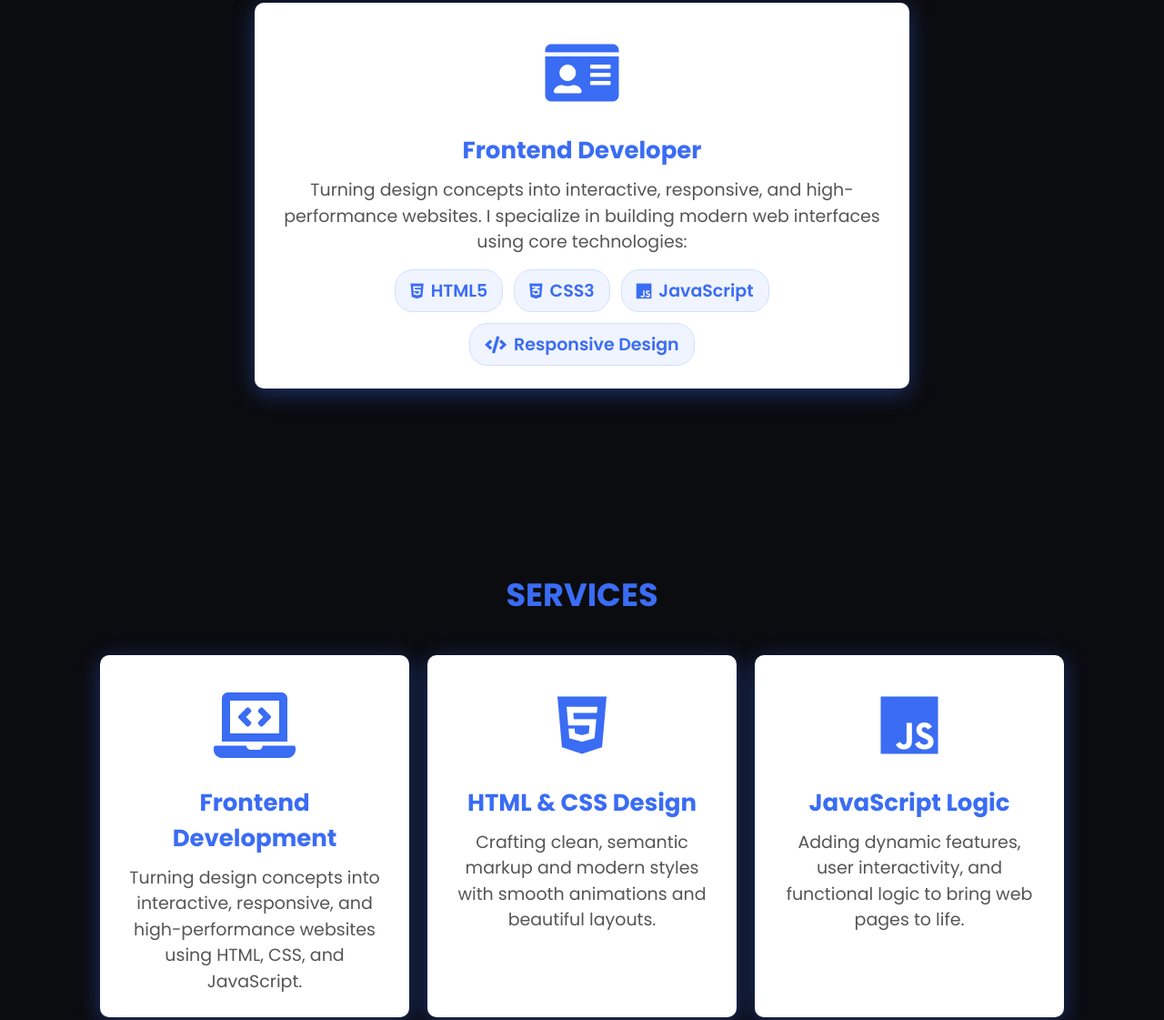
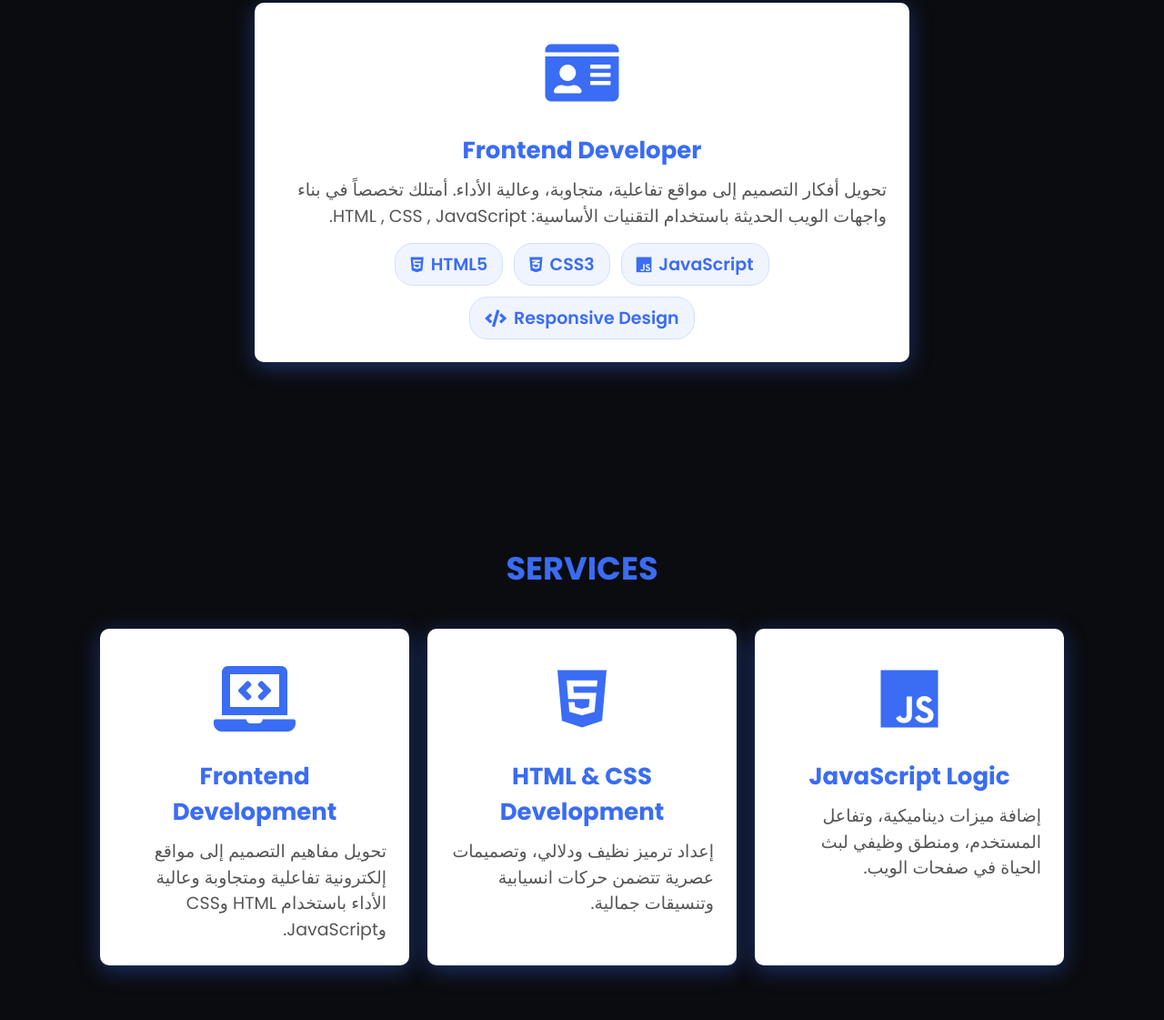
Before and after one commit to A7madawaD/awed-portfolio, a plain HTML site: page index.html in a window 1280 px wide. Shown: the part 990-2111 px from the top of the page at 91% size. Drawn offline with Linux system fonts and the light colour scheme.

Commit message:
Update project

```diff
--- a/index.html
+++ b/index.html
@@ -70,9 +70,9 @@
           <div class="info">
             <h3>Frontend Developer</h3>
             <p>
-              Turning design concepts into interactive, responsive, and
-              high-performance websites. I specialize in building modern web
-              interfaces using core technologies:
+              تحويل أفكار التصميم إلى مواقع تفاعلية، متجاوبة، وعالية الأداء.
+              أمتلك تخصصاً في بناء واجهات الويب الحديثة باستخدام التقنيات
+              الأساسية: HTML , CSS , JavaScript.
             </p>
             <div class="skills-tags">
               <span><i class="fab fa-html5"></i> HTML5</span>
@@ -96,8 +96,8 @@
           <div class="info">
             <h3>Frontend Development</h3>
             <p>
-              Turning design concepts into interactive, responsive, and
-              high-performance websites using HTML, CSS, and JavaScript.
+              تحويل مفاهيم التصميم إلى مواقع إلكترونية تفاعلية ومتجاوبة وعالية
+              الأداء باستخدام HTML وCSS وJavaScript.
             </p>
           </div>
         </div>
@@ -107,10 +107,10 @@
             <i class="fab fa-html5"></i>
           </div>
           <div class="info">
-            <h3>HTML & CSS Design</h3>
+            <h3>HTML & CSS Development</h3>
             <p>
-              Crafting clean, semantic markup and modern styles with smooth
-              animations and beautiful layouts.
+              إعداد ترميز نظيف ودلالي، وتصميمات عصرية تتضمن حركات انسيابية
+              وتنسيقات جمالية.
             </p>
           </div>
         </div>
@@ -122,8 +122,8 @@
           <div class="info">
             <h3>JavaScript Logic</h3>
             <p>
-              Adding dynamic features, user interactivity, and functional logic
-              to bring web pages to life.
+              إضافة ميزات ديناميكية، وتفاعل المستخدم، ومنطق وظيفي لبث الحياة في
+              صفحات الويب.
             </p>
           </div>
         </div>
--- a/style.css
+++ b/style.css
@@ -250,6 +250,12 @@ section {
   width: 45em;
   max-width: 100%;
 }
+/* ضبط النصوص العربية لتظهر بشكل صحيح (من اليمين لليسار) */
+.card p,
+.info p {
+  direction: rtl;
+  text-align: right;
+}
 
 .skills-tags {
   display: flex;
```
Also changed, not shown: .rubynod/workspace-summary.json, img/Local Stroage.png, img/books.png, img/coffee .png, img/guess the word.png, 1 other file.
